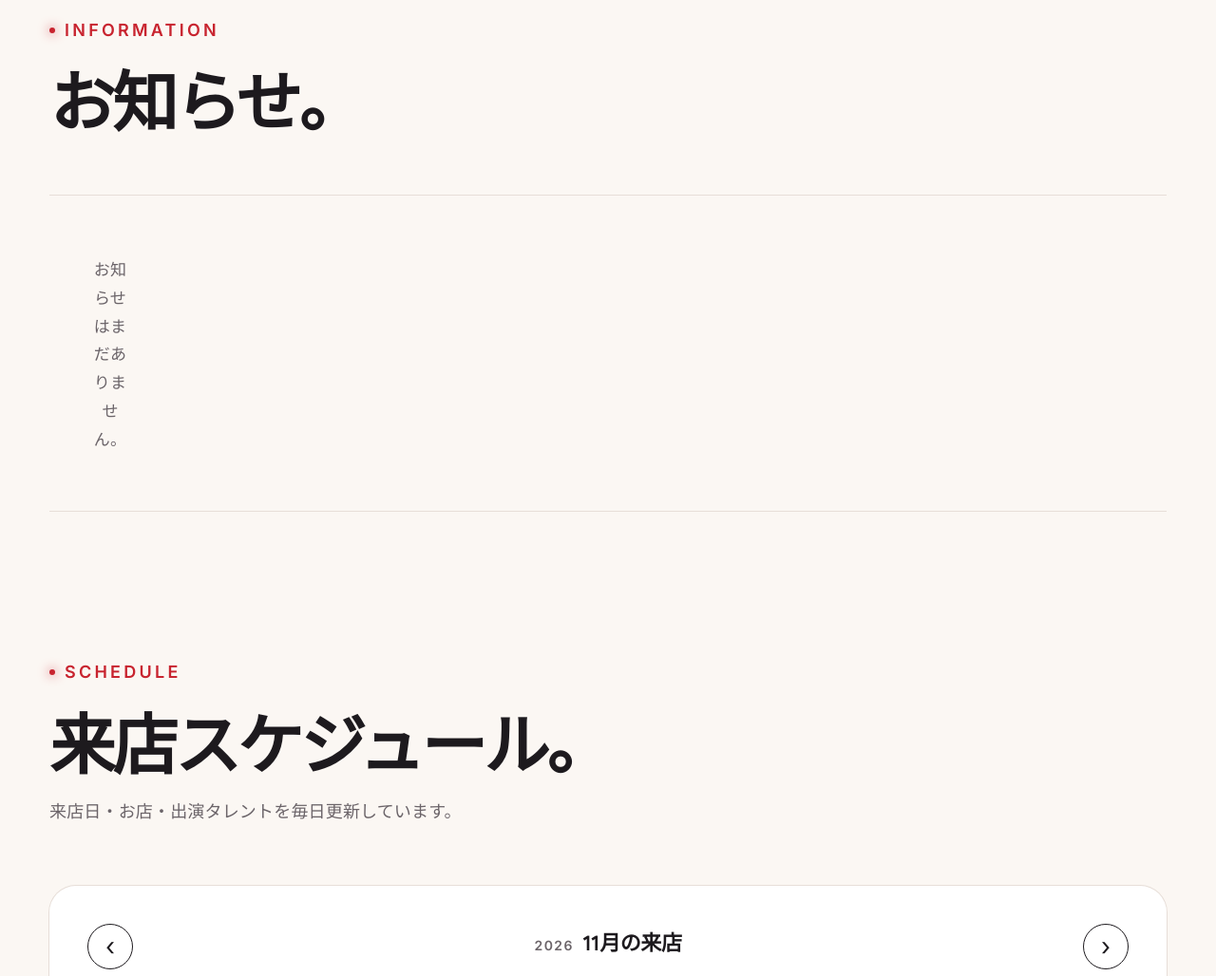
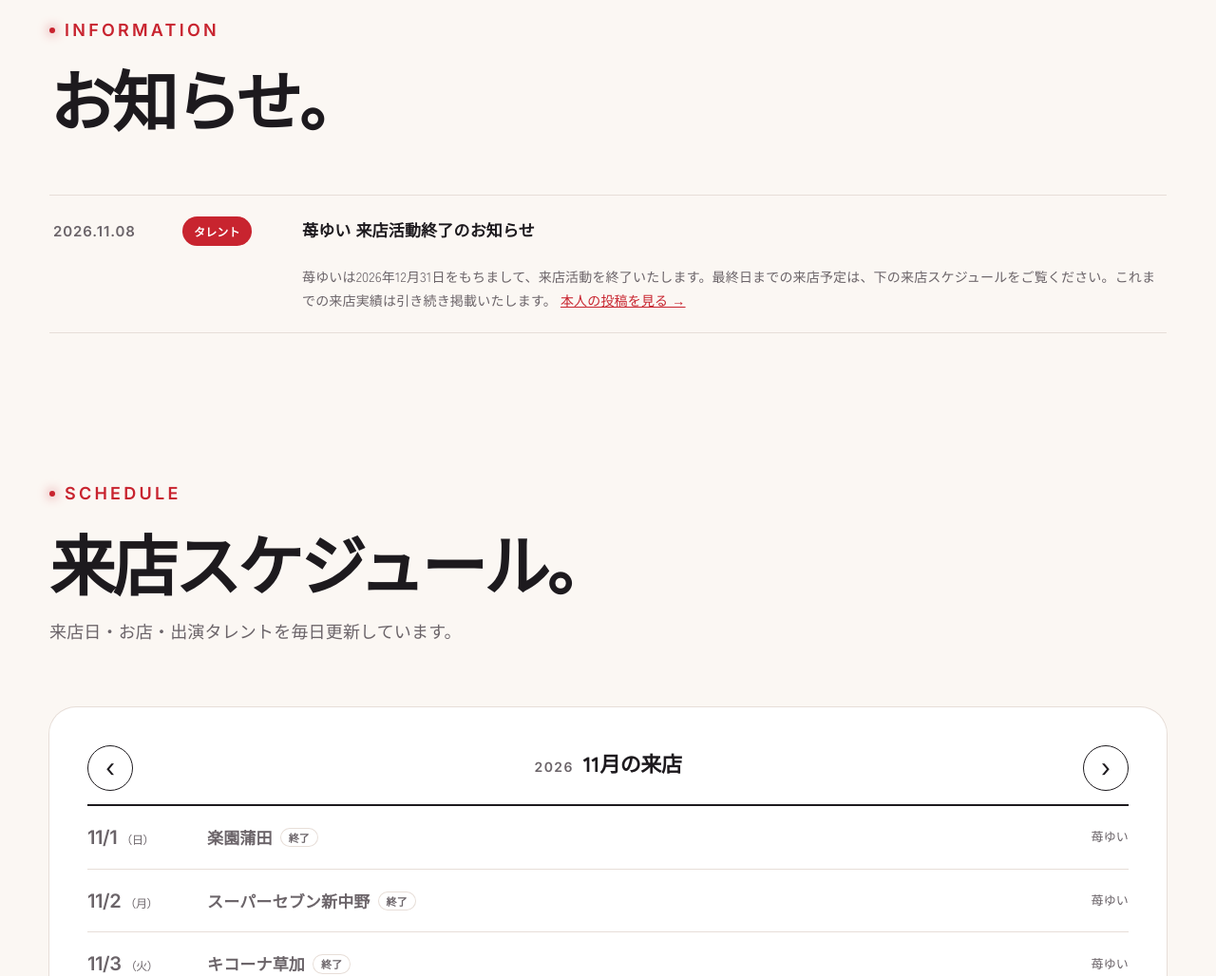
Before and after one commit to sakigake-info/sakigake-info.github.io, a plain HTML site: page index.html in a window 1280 px wide. Shown: the part 2041-3069 px from the top of the page at 95% size. Drawn offline with Linux system fonts and the light colour scheme; a web font is replaced by a local one.

Commit message:
お知らせ：苺ゆい来店活動終了（2026-11-08の本人投稿）を掲載
Co-Authored-By: Claude Opus 5.5 <noreply@anthropic.com>
Claude-Session: https://claude.ai/code/session_01BuDMQFYu4T6K4Fpuobvokz

```diff
--- a/index.html
+++ b/index.html
@@ -729,14 +729,14 @@ const TODAY=(()=>{const q=new URLSearchParams(location.search).get("d");return /
 (function(){const td=TODAY;document.querySelectorAll("[data-until]").forEach(e=>{if(td>e.dataset.until)e.remove();});
 /* 活動終了：data-ended="YYYY-MM-DD" を過ぎると、消さずに×と「活動終了」を表示 */
 document.querySelectorAll("[data-ended]").forEach(e=>{if(td>e.dataset.ended){e.classList.add("ended");const m=e.querySelector(".photo em");if(m)m.textContent="〜2026.12";}});})();
-/* お知らせ：1行ずつ足すだけ。[表示する日, 種類, タイトル, 本文(なくてOK)] 表示する日になると自動で出る・新しい順 */
+/* お知らせ：1行ずつ足すだけ。[表示する日, 種類, タイトル, 本文(なくてOK), リンク(なくてOK)] 表示する日になると自動で出る・新しい順 */
 const INFO=[
   ["2026-11-30","タレント","新タレント「魁ゆに」活動開始のお知らせ","静岡県出身の新タレント・魁ゆにが、魁所属として活動を開始します。"],
-  ["2027-01-01","タレント","苺ゆい 活動終了のお知らせ","苺ゆいは2026年12月をもって魁での活動を終了しました。これまでの来店実績は引き続き掲載しています。"],
+  ["2026-11-08","タレント","苺ゆい 来店活動終了のお知らせ","苺ゆいは2026年12月31日をもちまして、来店活動を終了いたします。最終日までの来店予定は、下の来店スケジュールをご覧ください。これまでの来店実績は引き続き掲載いたします。","https://x.com/strawberry_yui_/status/2119386299836797073"],
 ];
 (function(){const el=document.getElementById("info");if(!el)return;const esc=t=>String(t).replace(/[&<>"']/g,c=>({"&":"&amp;","<":"&lt;",">":"&gt;",'"':"&quot;","'":"&#39;"}[c]));
 const md=d=>`${d.slice(0,4)}.${d.slice(5,7)}.${d.slice(8)}`;const rs=INFO.filter(r=>r[0]<=TODAY).sort((a,b)=>a[0]<b[0]?1:-1).slice(0,8);
-el.innerHTML=rs.length?rs.map(r=>`<li><time datetime="${r[0]}">${md(r[0])}</time><span class="tg${r[1]==="お知らせ"?" g":""}">${esc(r[1])}</span><b>${esc(r[2])}</b>${r[3]?`<p>${esc(r[3])}</p>`:""}</li>`).join(""):'<li><span class="empty">お知らせはまだありません。</span></li>';})();
+el.innerHTML=rs.length?rs.map(r=>`<li><time datetime="${r[0]}">${md(r[0])}</time><span class="tg${r[1]==="お知らせ"?" g":""}">${esc(r[1])}</span><b>${esc(r[2])}</b>${r[3]||r[4]?`<p>${r[3]?esc(r[3]):""}${r[4]?` <a href="${esc(r[4])}" target="_blank" rel="noopener" style="color:var(--beni)">本人の投稿を見る →</a>`:""}</p>`:""}</li>`).join(""):'<li><span class="empty">お知らせはまだありません。</span></li>';})();
 /* 来店レポート：1件ずつ足すだけ。[日付, 店名, 出演, 一言まとめ, [[項目,値],...], 投稿URL] 新しい順に最大6件表示 */
 const REPORT=[
 ];
```
